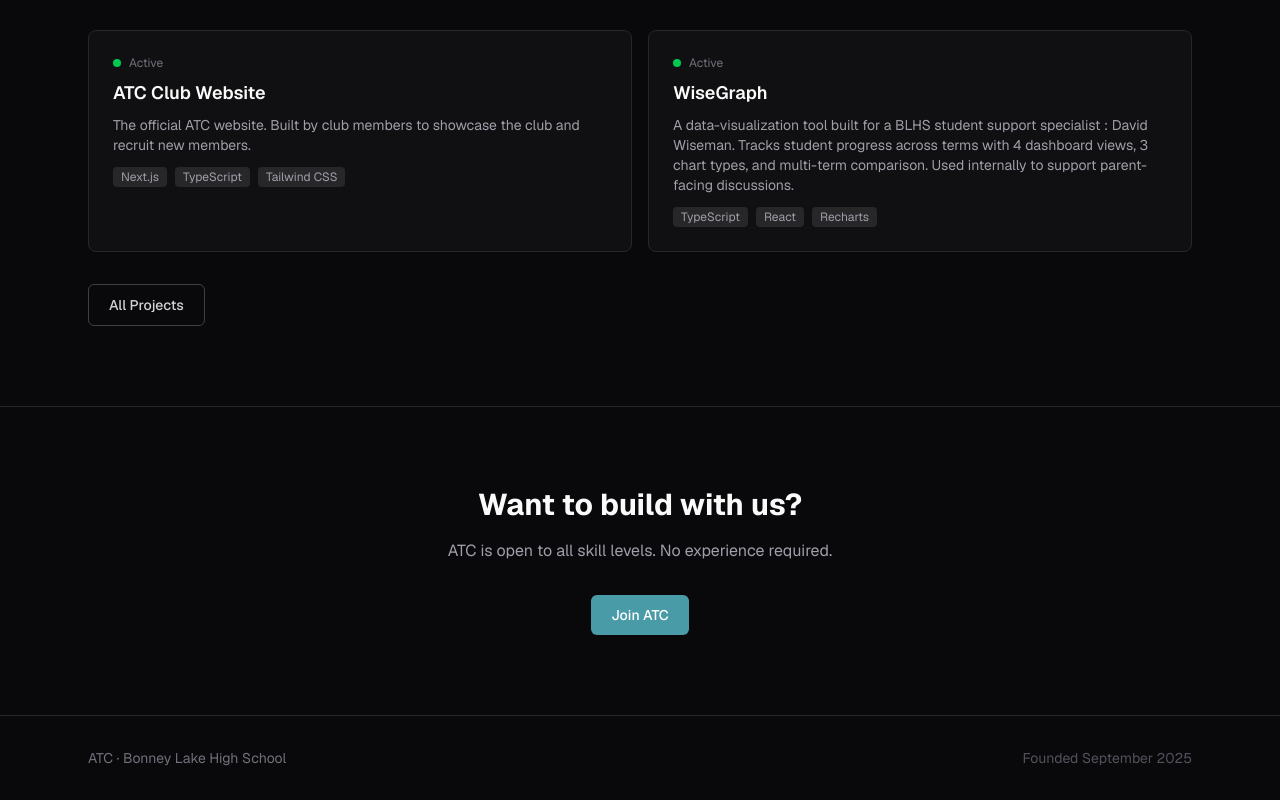
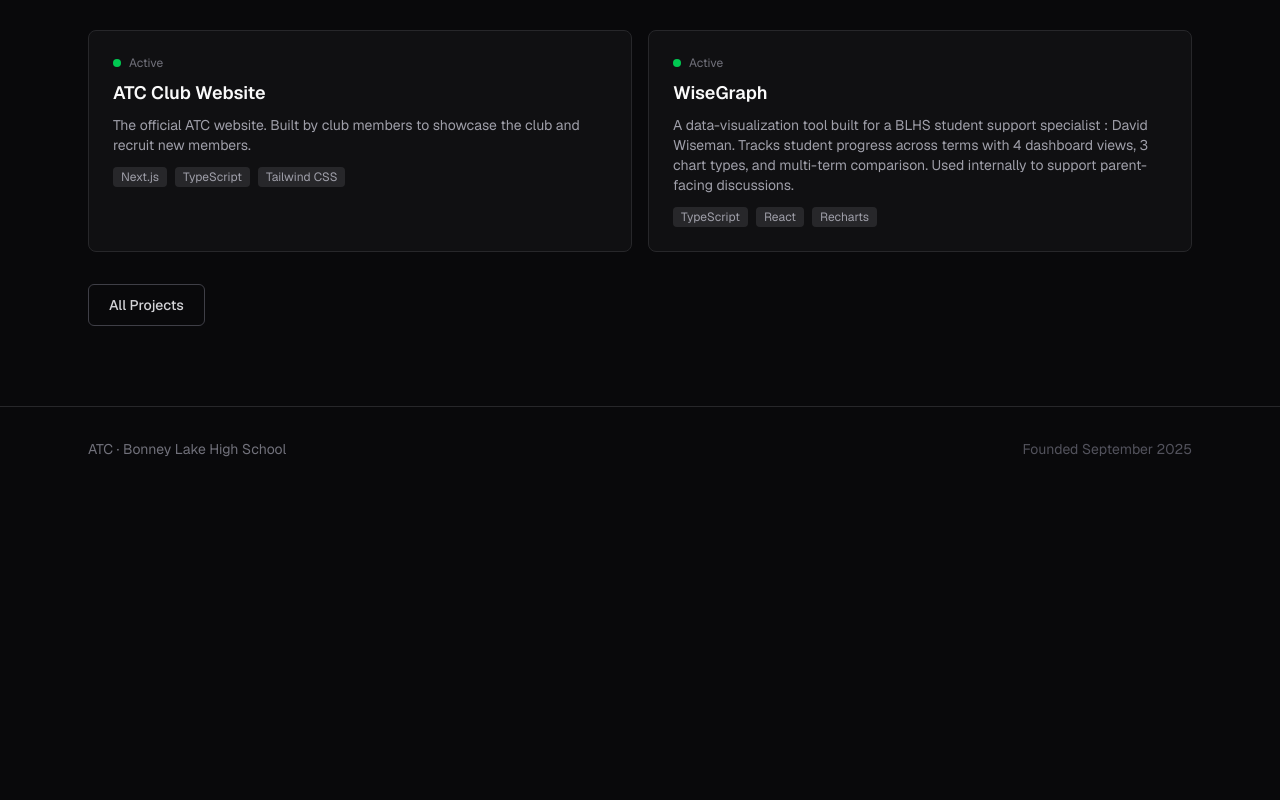
Before and after one commit to Algorithmic-Thinking-Club/atc-blhs, a Next.js app: page / in a window 1280 px wide. Shown: the part 1720-2520 px from the top of the page. After the commit the page ends 2211 px from the top, so only its background shows below. Built offline with nearby package versions, Linux system fonts and the light colour scheme.

Commit message:
removed some useless at the bottom

```diff
--- a/app/page.tsx
+++ b/app/page.tsx
@@ -115,17 +115,6 @@ export default function Home() {
           </Button>
         </div>
       </Section>
-
-      {/* join cta */}
-      <section className="border-t border-zinc-800 px-6 py-20 text-center">
-        <h2 className="text-2xl font-bold sm:text-3xl">Want to build with us?</h2>
-        <p className="mx-auto mt-4 max-w-md text-zinc-400">
-          ATC is open to all skill levels. No experience required.
-        </p>
-        <div className="mt-8">
-          <Button href="/join">Join ATC</Button>
-        </div>
-      </section>
     </>
   );
 }
```
